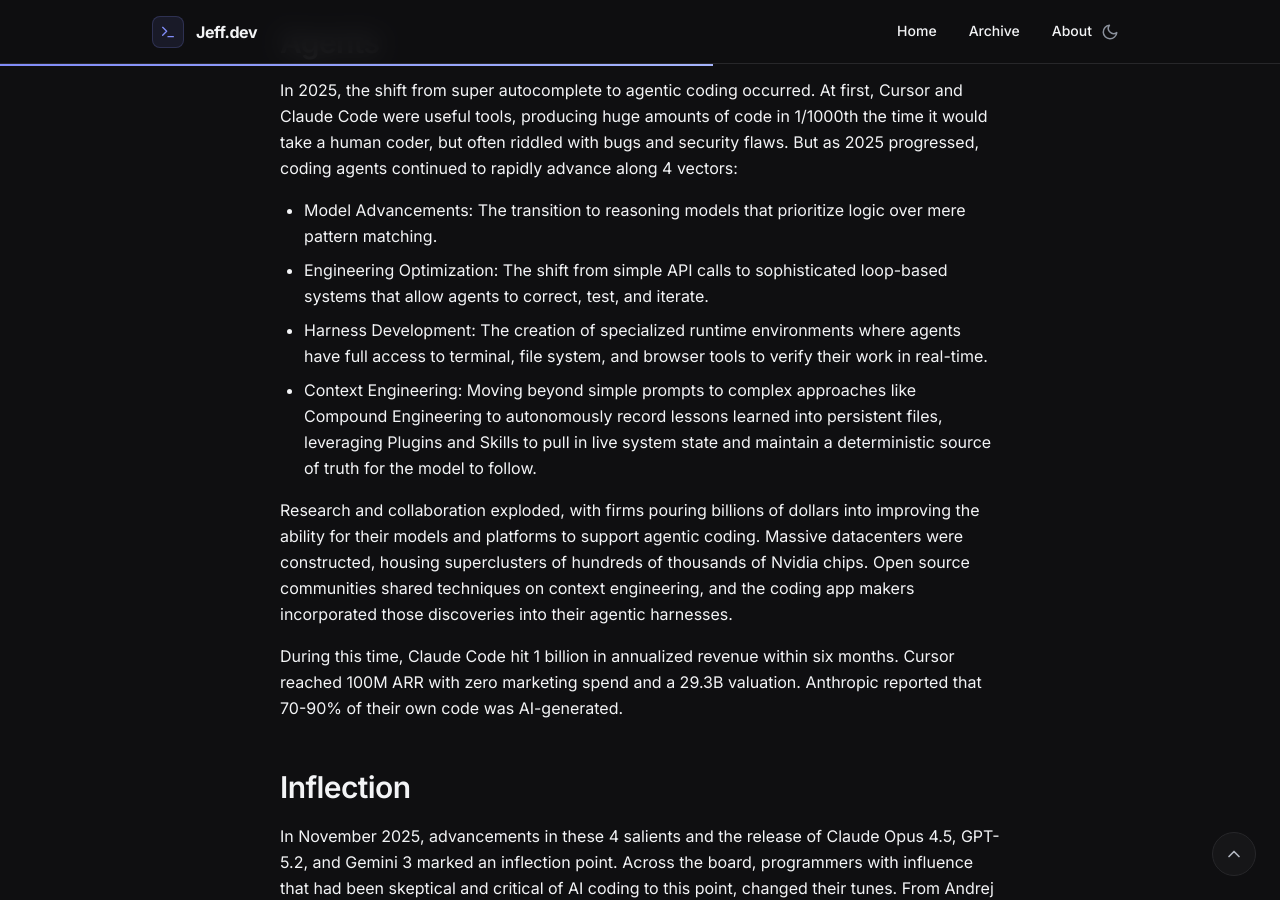
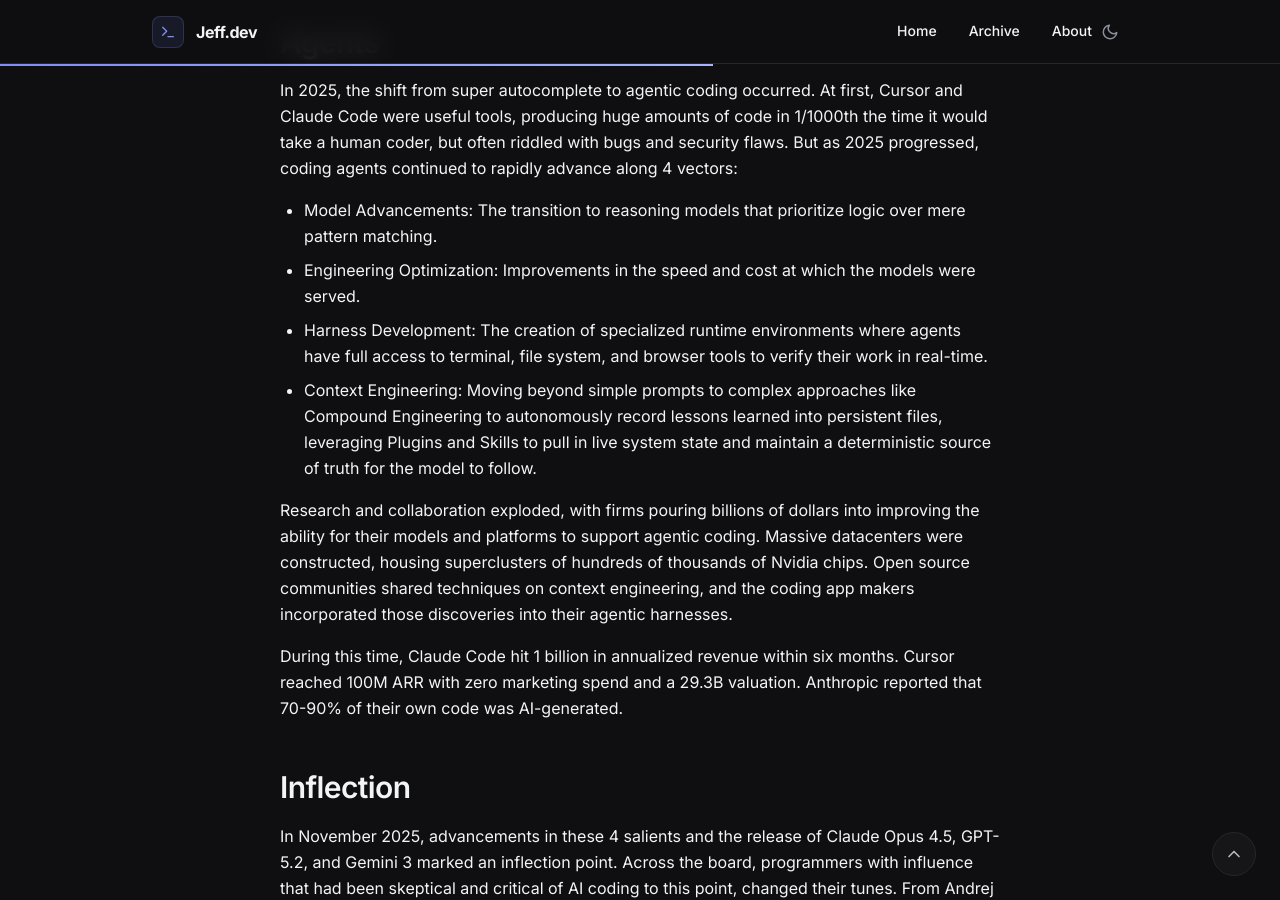
Before and after one commit to jeffgbradley2/jeffgbradley2.github.io, a Jekyll site: the page built from _posts/2026-02-15-the-end-of-human-coding.md, in a window 1280 px wide and 900 px high, scrolled down 2617 px. Built offline with Jekyll 4.4.1, drawn with Linux system fonts in a browser that asks for light colours.

Commit message:
chore: improve descriptions

```diff
--- a/_posts/2026-02-15-the-end-of-human-coding.md
+++ b/_posts/2026-02-15-the-end-of-human-coding.md
@@ -52,7 +52,7 @@
 In 2025, the shift from super autocomplete to agentic coding occurred. At first, Cursor and Claude Code were useful tools, producing huge amounts of code in 1/1000th the time it would take a human coder, but often riddled with bugs and security flaws. But as 2025 progressed, coding agents continued to rapidly advance along 4 vectors:
 
 - Model Advancements: The transition to reasoning models that prioritize logic over mere pattern matching.
-- Engineering Optimization: The shift from simple API calls to sophisticated loop-based systems that allow agents to correct, test, and iterate.
+- Engineering Optimization: Improvements in the speed and cost at which the models were served.
 - Harness Development: The creation of specialized runtime environments where agents have full access to terminal, file system, and browser tools to verify their work in real-time.
 - Context Engineering: Moving beyond simple prompts to complex approaches like Compound Engineering to autonomously record lessons learned into persistent files, leveraging Plugins and Skills to pull in live system state and maintain a deterministic source of truth for the model to follow.
 
```
